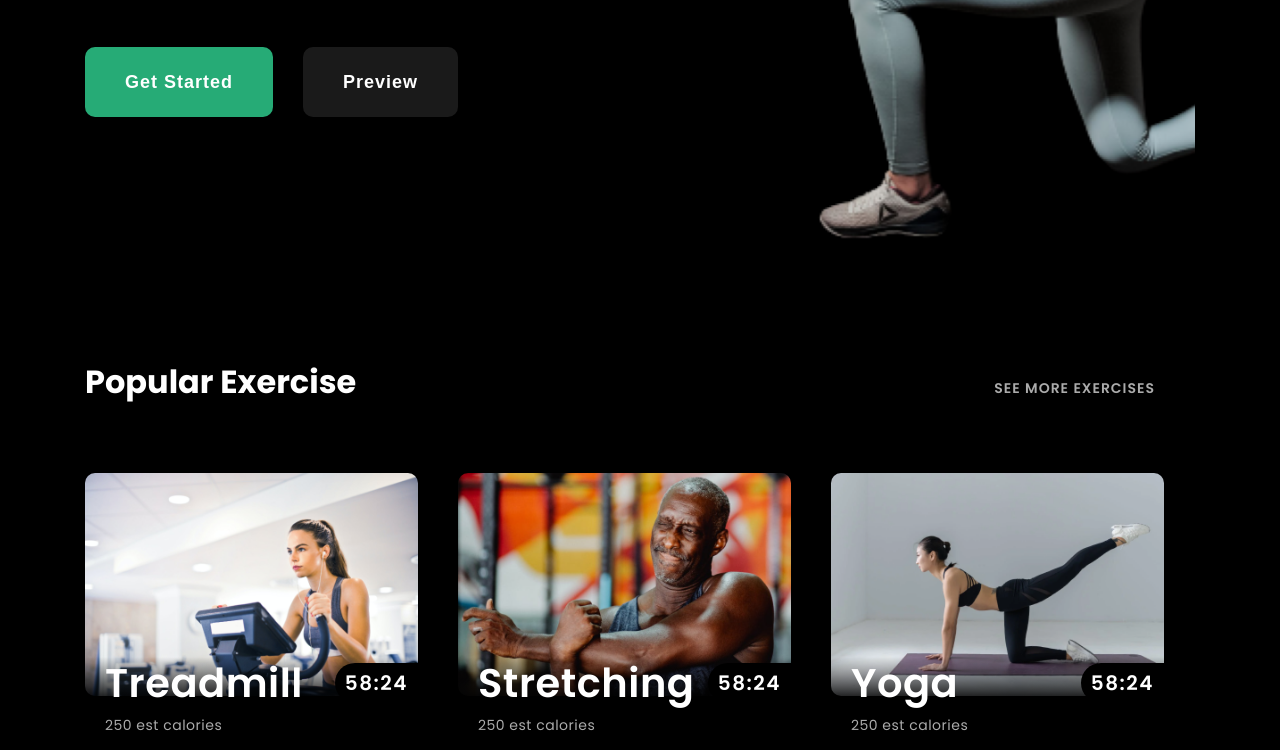
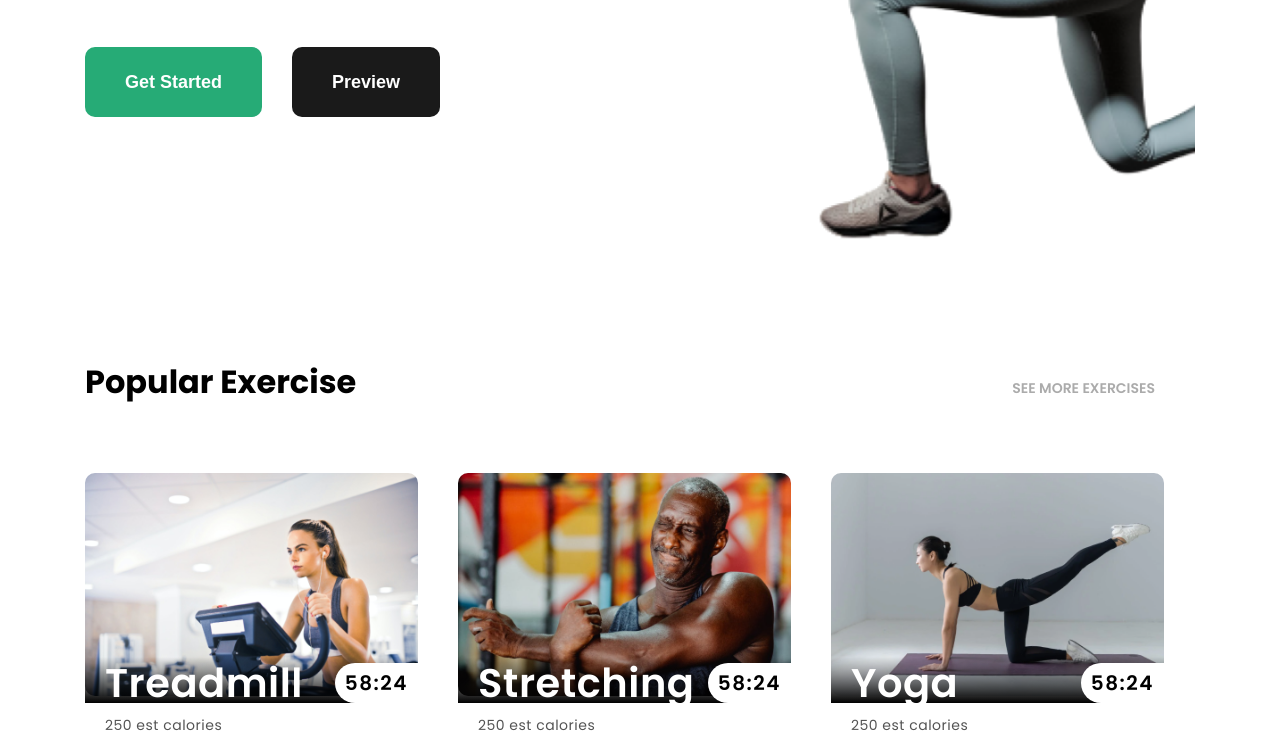
Before and after one commit to thekojopatrick/fitness-website, a website: page index.html in a window 1280 px wide. Shown: the part 637-1387 px from the top of the page. Drawn offline with nearby package versions, Linux system fonts and the light colour scheme; files that its build step writes are made by us from their sources.

Commit message:
set theme styling

```diff
--- a/app/scss/components/buttons.scss
+++ b/app/scss/components/buttons.scss
@@ -1,12 +1,15 @@
+@use "../util" as *;
+
+/*============  Button =================*/
 .btn {
 	font-weight: var(--fw-semibold);
 	font-size: var(--button-text);
 	line-height: var(--lh-h5);
-	letter-spacing: 1px;
-	padding: 24px 40px;
+	letter-spacing: var(-ls-kilo);
+	padding: rem(24) rem(40);
 	border: none;
-	border-radius: 10px;
-	color: var(--text-color);
+	border-radius: rem(10);
+	color: var(--text-color-lt);
 	cursor: pointer;
 
 	&--primary {
--- a/app/scss/components/card.scss
+++ b/app/scss/components/card.scss
@@ -54,6 +54,7 @@
 	&__title {
 		font-weight: var(--fw-semibold);
 		font-size: var(--fs-h1);
+		color: var(--text-color-lt);
 		line-height: var(--lh-h1);
 		letter-spacing: var(--ls-micro);
 	}
@@ -65,7 +66,7 @@
 		letter-spacing: var(--ls-mega);
 		padding: rem(10);
 		border-radius: 50vh 0 0 50vh;
-		background-color: var(--clr-black);
+		background-color: var(--timer-bg);
 	}
 
 	&__subdesc {
@@ -83,6 +84,6 @@
 		content: "";
 		position: absolute;
 		inset: 0px;
-		background: var(--card-bg);
+		background: var(--card-overlay);
 	}
 }
--- a/app/scss/globals/colors.scss
+++ b/app/scss/globals/colors.scss
@@ -8,56 +8,66 @@
 	--clr-secondary: hsl(48, 100%, 50%);
 	--clr-secondary-lt: hsl(52, 100%, 63%);
 	--clr-tertiary: hsl(344, 97%, 53%);
-	--toggle-bg-light: hsl(230, 22%, 74%);
-	--toggle-bg-end: hsl(146, 68%, 55%);
-	--toggle-light: hsl(230, 19%, 60%);
-	--toggle-button-light: hsl(228, 46%, 96%);
-	--dark-card-hover: hsl(228, 25%, 27%);
-	--light-text1: hsl(230, 12%, 44%);
+	--dark-card-hover: hsla(0, 0%, 0%, 10%);
+	--light-text1: var(--clr-black);
 	--light-text2: hsl(230, 17%, 14%);
 	--dark-card: var(--clr-black);
 	--dark-bg: var(--clr-black);
+	--light-link-bg: hsla(0, 0%, 0%, 10%);
+	--dark-link-bg: hsla(0, 0%, 100%, 10%);
+	--light-box-bg: hsla(0, 0%, 0%, 10%);
+	--dark-box-bg: hsla(0, 0%, 100%, 10%);
 	--light-bg: var(--clr-base);
 	--dark-text1: var(--clr-base);
 	--dark-text2: var(--clr-base-lt);
 	--background: var(--dark-bg);
 	--text-color: var(--clr-base);
 	--text-color2: var(--dark-text2);
-	--toggle: var(--toggle-light);
-	--toggle-bg: var(--toggle-bg-light);
-	--toggle-button: var(--toggle-button-light);
+	--text-color-lt: var(--clr-white);
+	--text-color-dk: var(--clr-black);
+	--nav-link-hover-bg: var(--dark-link-bg);
 	--button-primary-color: var(--clr-primary);
 	--button-secondary-color: var(--clr-base-lt);
-	--card-bg: linear-gradient(180deg, hsla(0, 0%, 0%, 0) 80%, hsl(0, 0%, 0%) 100%);
+	--timer-bg: var(--dark-bg);
+	--box-bg: var(--dark-box-bg);
+	--card-overlay: linear-gradient(180deg, hsla(0, 0%, 0%, 0) 80%, hsl(0, 0%, 0%) 100%);
 }
 
 @media (prefers-color-scheme: dark) {
-	// :root {
-	// 	--background: var(--dark-bg);
-	// 	--text-color: var(--dark-text2);
-	// 	--text-color2: var(--dark-text1);
-	// 	--card-bg: linear-gradient(180deg, var(--dark-card) 80%, var(--dark-card) 100%);
-	// 	--toggle: var(--light-bg);
-	// 	--toggle-bg: linear-gradient(225deg, var(--toggle-bg-end) 0%, var(--toggle-bg-start) 98.02%);
-	// 	--toggle-button: var(--dark-bg);
-	// }
+	:root {
+		--background: var(--dark-bg);
+		--text-color: var(--dark-text1);
+		--text-color2: var(--dark-text2);
+		--timer-bg: var(--dark-bg);
+		--nav-link-hover-bg: var(--dark-link-bg);
+	}
+}
+
+@media (prefers-color-scheme: light) {
+	:root {
+		--background: var(--light-bg);
+		--text-color: var(--light-text1);
+		--text-color2: var(--light-text2);
+		--timer-bg: var(--light-bg);
+		--box-bg: var(--light-box-bg);
+		--nav-link-hover-bg: var(--light-link-bg);
+	}
 }
 
 body.light {
 	--background: var(--light-bg);
-	--text-color: var(--light-text2);
-	--text-color2: var(--light-text1);
-	--toggle: var(--toggle-light);
-	--toggle-bg: var(--toggle-bg-light);
-	--toggle-button: var(--toggle-button-light);
+	--text-color: var(--light-text1);
+	--text-color2: var(--light-text2);
+	--timer-bg: var(--light-bg);
+	--box-bg: var(--light-box-bg);
+	--nav-link-hover-bg: var(--light-link-bg);
 }
 
 body.dark {
 	--background: var(--dark-bg);
-	--text-color: var(--dark-text2);
-	--text-color2: var(--dark-text1);
-	--card-hover: var(--dark-card-hover);
-	--toggle: var(--light-bg);
-	--toggle-bg: linear-gradient(225deg, var(--toggle-bg-end) 0%, var(--toggle-bg-start) 98.02%);
-	--toggle-button: var(--dark-bg);
+	--text-color: var(--dark-text1);
+	--text-color2: var(--dark-text2);
+	--timer-bg: var(--dark-bg);
+	--box-bg: var(--dark-box-bg);
+	--nav-link-hover-bg: var(--dark-link-bg);
 }
--- a/app/scss/globals/fonts.scss
+++ b/app/scss/globals/fonts.scss
@@ -63,7 +63,7 @@
 	/*========== Letter Spacing ==========*/
 	--ls-giga: 0.125rem; //2px
 	--ls-mega: 0.094rem; //1.5px
-	--ls-kilo:1rem//1px
+	--ls-kilo:0.0625rem;//1px
 	--ls-milli: 0.05rem; //0.8px
 	--ls-micro: 0.03125rem; //0.5px
 
--- a/app/scss/sections/exercises.scss
+++ b/app/scss/sections/exercises.scss
@@ -1,6 +1,6 @@
 @use "../util" as *;
+
 /*========== EXERCISES ===========*/
-
 .exercises {
 	width: 100%;
 	margin: rem(100) 0;
--- a/app/scss/sections/header.scss
+++ b/app/scss/sections/header.scss
@@ -1,4 +1,5 @@
 @use "../util" as *;
+
 /*=========== HEADER ==============*/
 .header {
 	height: var(--header-height);
@@ -43,12 +44,13 @@
 			text-transform: uppercase;
 			padding: rem(8);
 			cursor: pointer;
-			transition: all 0.3s ease-in;
+			transition: background 0.3s ease-in;
 
 			&:hover,
 			:active {
-				color: var(--text-color);
-				background: var(--dark-card-hover);
+				color: var(--clr-primary);
+				background: var(--nav-link-hover-bg);
+				border-radius: rem(4);
 			}
 		}
 
--- a/app/scss/sections/hero.scss
+++ b/app/scss/sections/hero.scss
@@ -1,4 +1,5 @@
 @use "../util" as *;
+
 /*=========== HERO ==============*/
 .hero {
 	&__container {
@@ -41,15 +42,17 @@
 		grid-column: 6/-1;
 		grid-row: 2/4;
 		z-index: 10;
+		color: var(--text-color-lt);
 	}
 
 	&__tag {
 		display: flex;
 		align-items: center;
+		color: var(--text-color-lt);
 		background: lighten(#000000, 10%);
 		padding: rem(8);
 		border-radius: 50vh;
-		grid-column: 1/6;
+		grid-column: 1/5;
 		grid-row: 1/2;
 
 		&--status {
--- a/app/scss/sections/programs.scss
+++ b/app/scss/sections/programs.scss
@@ -1,6 +1,6 @@
 @use "../util" as *;
+
 /*=========== PROGRAMS ==============*/
-
 .programs {
 	margin: rem(100) 0;
 }
--- a/app/scss/sections/trainers.scss
+++ b/app/scss/sections/trainers.scss
@@ -1,6 +1,6 @@
 @use "../util" as *;
+
 /*=========== TRAINERS ==============*/
-
 .trainers {
 	&__container {
 		display: grid;
@@ -18,7 +18,7 @@
 	&-box {
 		grid-column: 4/-1;
 		grid-row: 1/4;
-		background: lighten($color: #000000, $amount: 10%);
+		background: var(--box-bg);
 		display: flex;
 		align-items: center;
 		justify-content: center;
```
